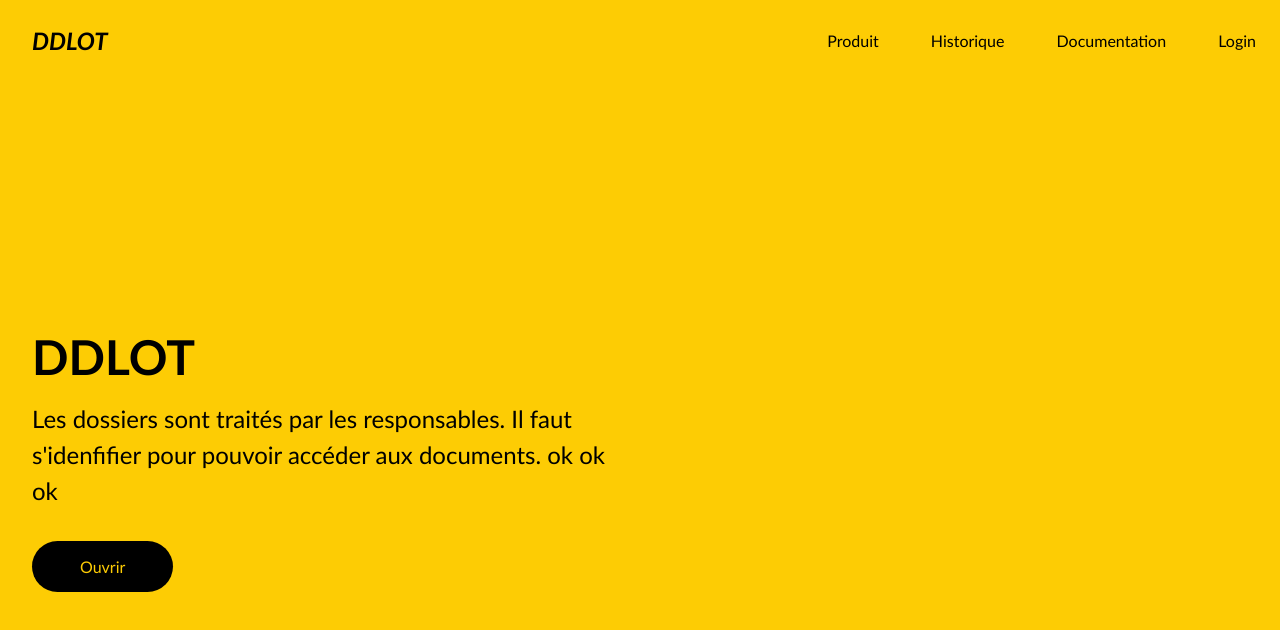
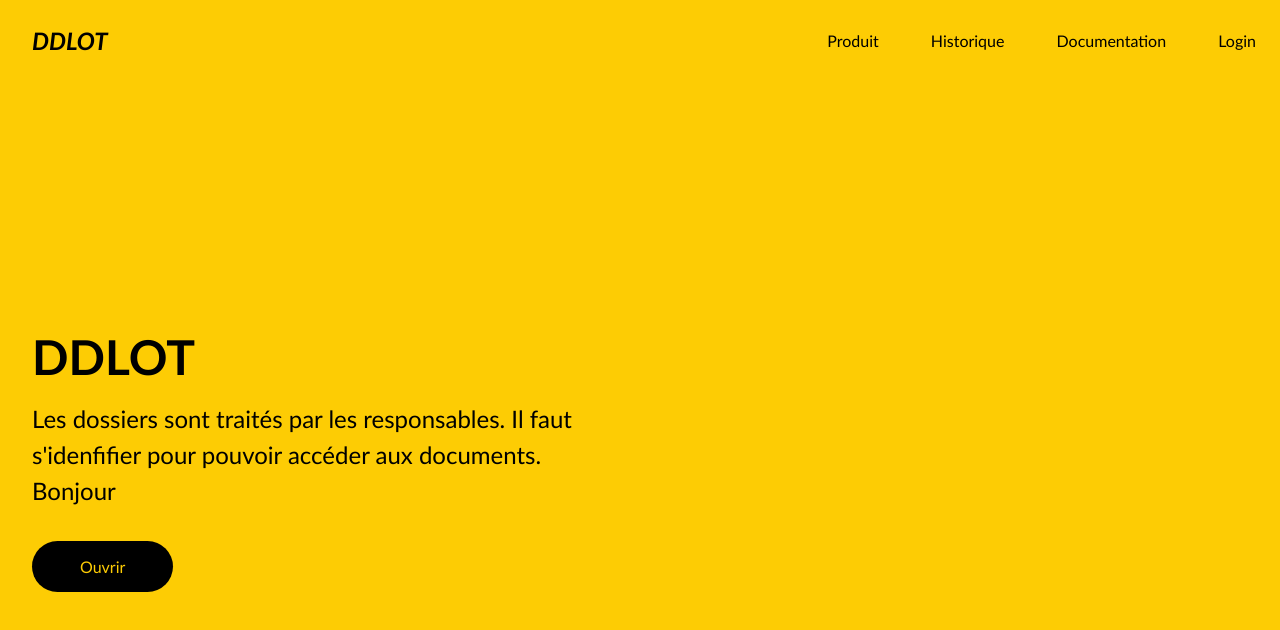
Before and after one commit to hatembendahmen/ddlot3, a plain HTML site: page index.html in a window 1280 px wide. Drawn offline with Linux system fonts and the light colour scheme.

Commit message:
ajout bonjour

```diff
--- a/index.html
+++ b/index.html
@@ -19,7 +19,7 @@
           <h1>DDLOT</h1>
           <p>
             Les dossiers sont traités par les responsables.
-            Il faut s'idenfifier pour pouvoir accéder aux documents. ok ok ok
+            Il faut s'idenfifier pour pouvoir accéder aux documents. Bonjour
           </p>
           <button>Ouvrir</button>
         </div>
```
